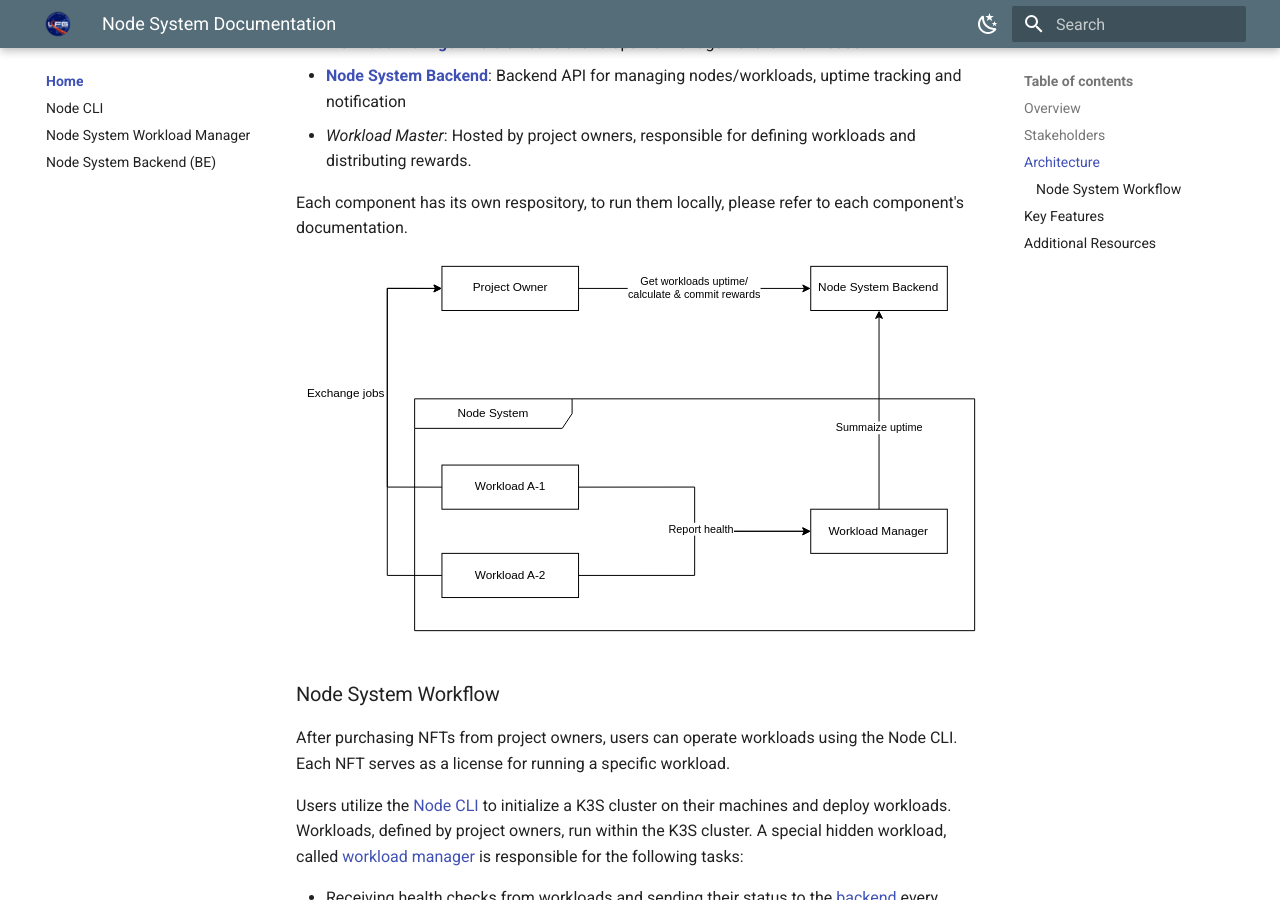
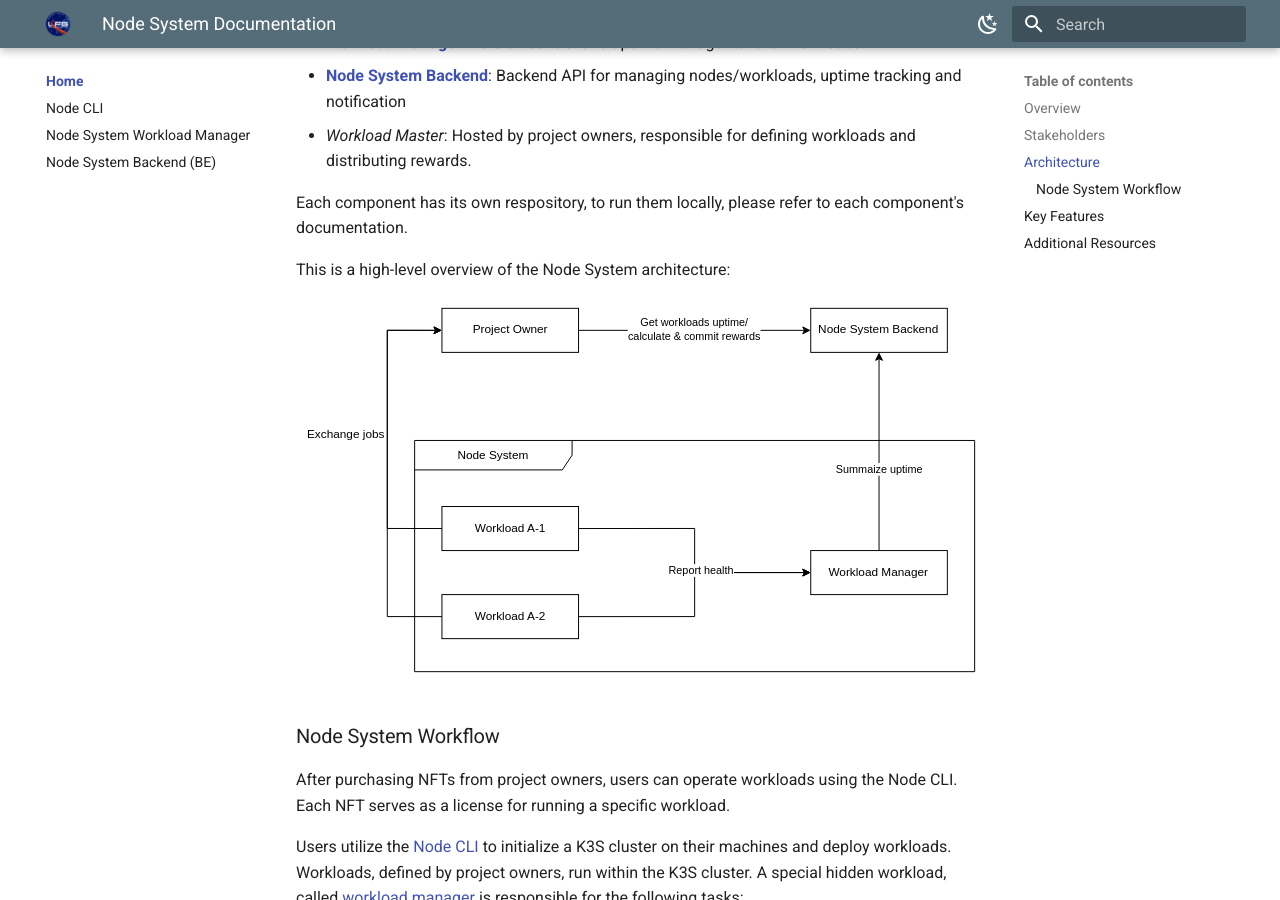
Before and after one commit to LFGInc/node-system-docs, an MkDocs documentation site: the page built from docs/index.md, in a window 1280 px wide and 900 px high, scrolled down 650 px. Built offline with MkDocs 1.6.1 and Material for MkDocs 9.7.7, drawn with Linux system fonts in a browser that asks for light colours.

Commit message:
docs: add introductory statement for Node System architecture overview

```diff
--- a/docs/index.md
+++ b/docs/index.md
@@ -21,6 +21,8 @@ There are several components in the Node System architecture:
 - *Workload Master*: Hosted by project owners, responsible for defining workloads and distributing rewards.
 
 Each component has its own respository, to run them locally, please refer to each component's documentation.
+
+This is a high-level overview of the Node System architecture:
 
 ![Node System Architecture](assets/NodeSystemArch.svg)
 
```
